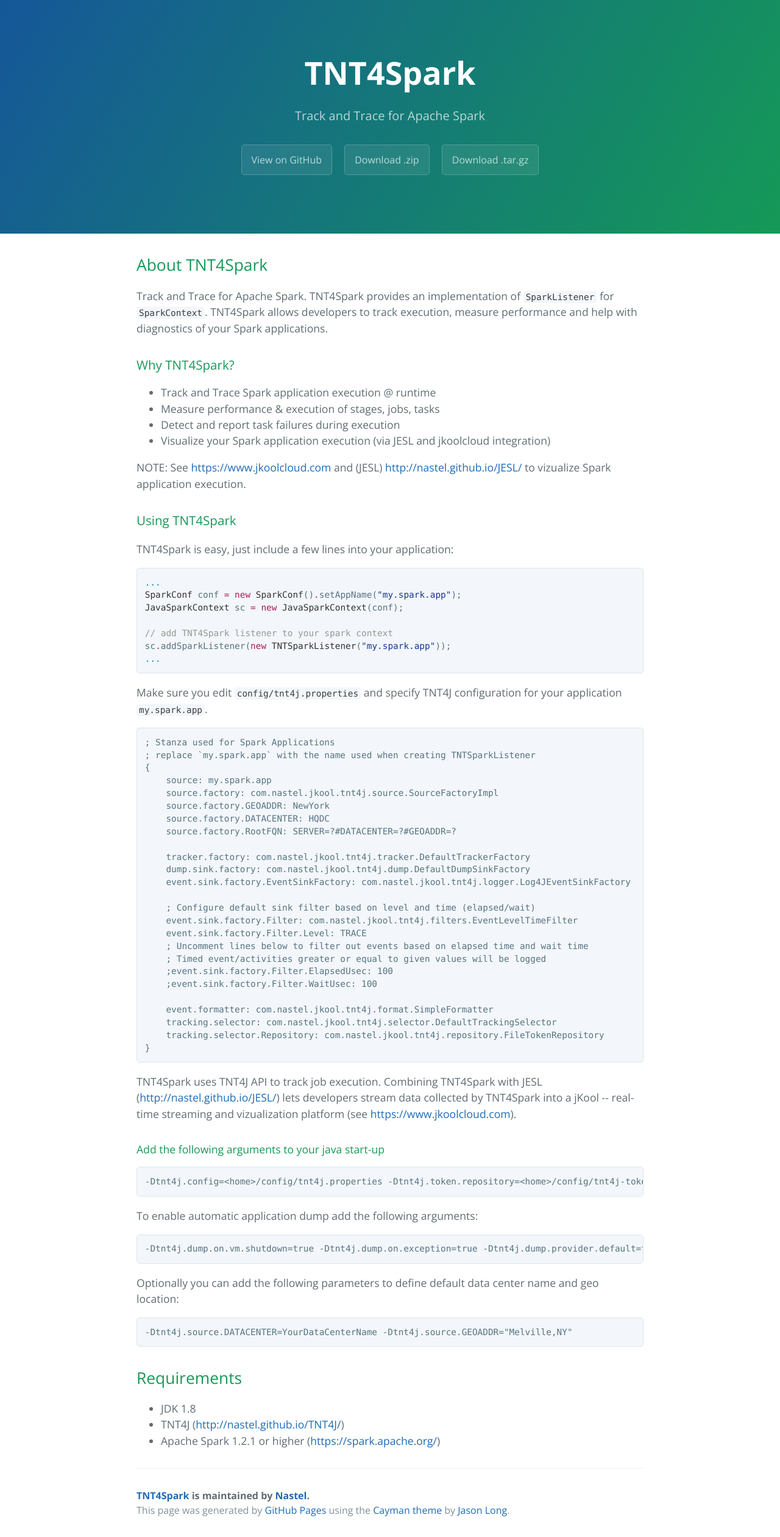
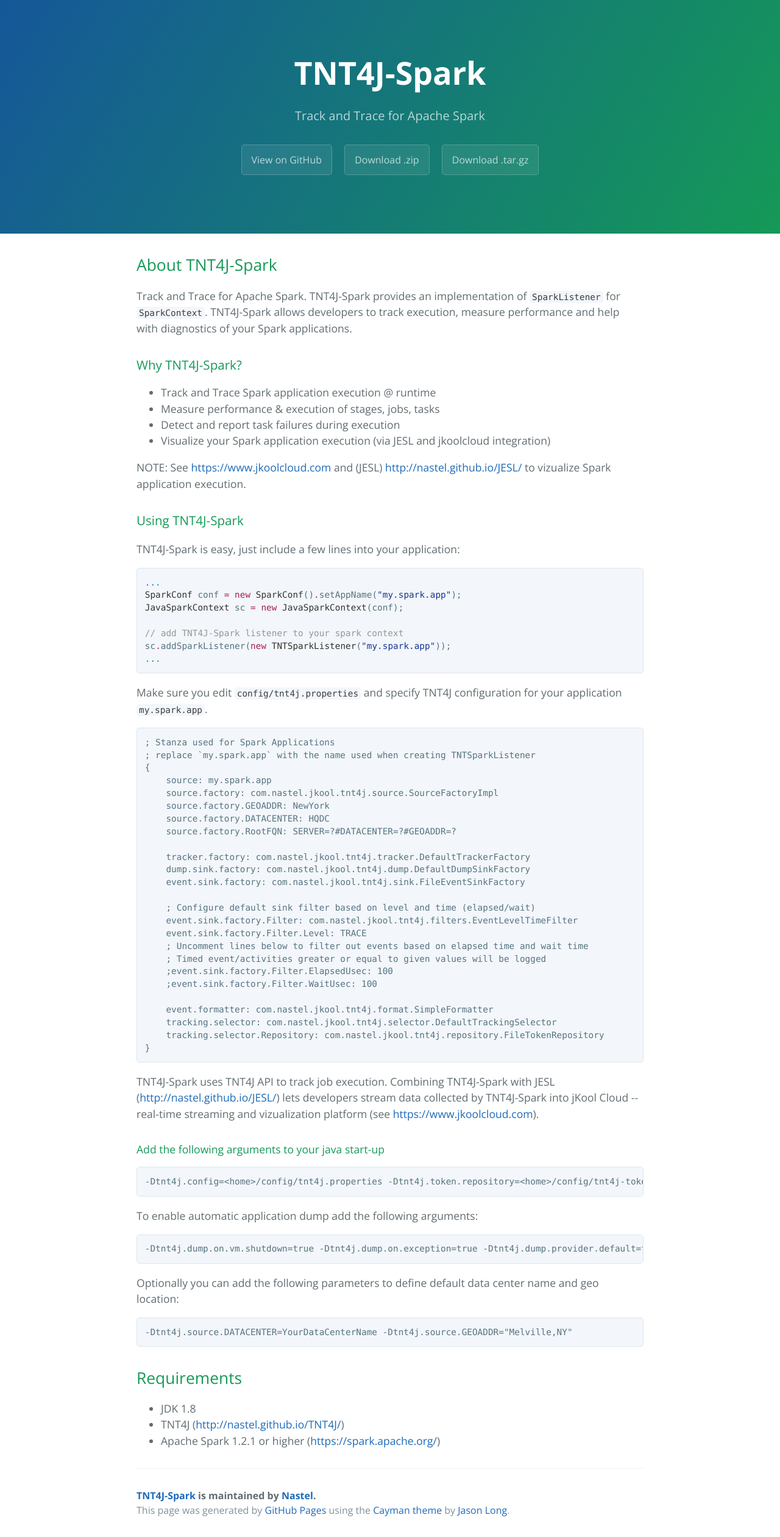
Before and after one commit to Nastel/tnt4j-spark, a plain HTML site: page index.html in a window 1280 px wide. Shown: the whole page at 61% size. Drawn offline with nearby package versions, Linux system fonts and the light colour scheme.

Commit message:
Create gh-pages branch via GitHub

```diff
--- a/index.html
+++ b/index.html
@@ -2,31 +2,31 @@
 <html lang="en-us">
   <head>
     <meta charset="UTF-8">
-    <title>TNT4Spark by Nastel</title>
+    <title>TNT4J-Spark by Nastel</title>
     <meta name="viewport" content="width=device-width, initial-scale=1">
     <link rel="stylesheet" type="text/css" href="stylesheets/normalize.css" media="screen">
-    <link href='http://fonts.googleapis.com/css?family=Open+Sans:400,700' rel='stylesheet' type='text/css'>
+    <link href='https://fonts.googleapis.com/css?family=Open+Sans:400,700' rel='stylesheet' type='text/css'>
     <link rel="stylesheet" type="text/css" href="stylesheets/stylesheet.css" media="screen">
     <link rel="stylesheet" type="text/css" href="stylesheets/github-light.css" media="screen">
   </head>
   <body>
     <section class="page-header">
-      <h1 class="project-name">TNT4Spark</h1>
+      <h1 class="project-name">TNT4J-Spark</h1>
       <h2 class="project-tagline">Track and Trace for Apache Spark</h2>
-      <a href="https://github.com/Nastel/TNT4Spark" class="btn">View on GitHub</a>
-      <a href="https://github.com/Nastel/TNT4Spark/zipball/master" class="btn">Download .zip</a>
-      <a href="https://github.com/Nastel/TNT4Spark/tarball/master" class="btn">Download .tar.gz</a>
+      <a href="https://github.com/Nastel/tnt4j-spark" class="btn">View on GitHub</a>
+      <a href="https://github.com/Nastel/tnt4j-spark/zipball/master" class="btn">Download .zip</a>
+      <a href="https://github.com/Nastel/tnt4j-spark/tarball/master" class="btn">Download .tar.gz</a>
     </section>
 
     <section class="main-content">
       <h2>
-<a id="about-tnt4spark" class="anchor" href="#about-tnt4spark" aria-hidden="true"><span class="octicon octicon-link"></span></a>About TNT4Spark</h2>
+<a id="about-tnt4j-spark" class="anchor" href="#about-tnt4j-spark" aria-hidden="true"><span class="octicon octicon-link"></span></a>About TNT4J-Spark</h2>
 
-<p>Track and Trace for Apache Spark. TNT4Spark provides an implementation of <code>SparkListener</code> for <code>SparkContext</code>.
-TNT4Spark allows developers to track execution, measure performance and help with diagnostics of your Spark applications.</p>
+<p>Track and Trace for Apache Spark. TNT4J-Spark provides an implementation of <code>SparkListener</code> for <code>SparkContext</code>.
+TNT4J-Spark allows developers to track execution, measure performance and help with diagnostics of your Spark applications.</p>
 
 <h3>
-<a id="why-tnt4spark" class="anchor" href="#why-tnt4spark" aria-hidden="true"><span class="octicon octicon-link"></span></a>Why TNT4Spark?</h3>
+<a id="why-tnt4j-spark" class="anchor" href="#why-tnt4j-spark" aria-hidden="true"><span class="octicon octicon-link"></span></a>Why TNT4J-Spark?</h3>
 
 <ul>
 <li>Track and Trace Spark application execution @ runtime</li>
@@ -38,15 +38,15 @@
 <p>NOTE: See <a href="https://www.jkoolcloud.com">https://www.jkoolcloud.com</a> and (JESL) <a href="http://nastel.github.io/JESL/">http://nastel.github.io/JESL/</a> to vizualize Spark application execution.</p>
 
 <h3>
-<a id="using-tnt4spark" class="anchor" href="#using-tnt4spark" aria-hidden="true"><span class="octicon octicon-link"></span></a>Using TNT4Spark</h3>
+<a id="using-tnt4j-spark" class="anchor" href="#using-tnt4j-spark" aria-hidden="true"><span class="octicon octicon-link"></span></a>Using TNT4J-Spark</h3>
 
-<p>TNT4Spark is easy, just include a few lines into your application:</p>
+<p>TNT4J-Spark is easy, just include a few lines into your application:</p>
 
 <div class="highlight highlight-java"><pre><span class="pl-c1">...</span>
 <span class="pl-smi">SparkConf</span> conf <span class="pl-k">=</span> <span class="pl-k">new</span> <span class="pl-smi">SparkConf</span>()<span class="pl-k">.</span>setAppName(<span class="pl-s"><span class="pl-pds">"</span>my.spark.app<span class="pl-pds">"</span></span>);
 <span class="pl-smi">JavaSparkContext</span> sc <span class="pl-k">=</span> <span class="pl-k">new</span> <span class="pl-smi">JavaSparkContext</span>(conf);
 
-<span class="pl-c">// add TNT4Spark listener to your spark context</span>
+<span class="pl-c">// add TNT4J-Spark listener to your spark context</span>
 sc<span class="pl-k">.</span>addSparkListener(<span class="pl-k">new</span> <span class="pl-smi">TNTSparkListener</span>(<span class="pl-s"><span class="pl-pds">"</span>my.spark.app<span class="pl-pds">"</span></span>));
 <span class="pl-c1">...</span></pre></div>
 
@@ -63,7 +63,7 @@
 
     tracker.factory: com.nastel.jkool.tnt4j.tracker.DefaultTrackerFactory
     dump.sink.factory: com.nastel.jkool.tnt4j.dump.DefaultDumpSinkFactory
-    event.sink.factory.EventSinkFactory: com.nastel.jkool.tnt4j.logger.Log4JEventSinkFactory
+    event.sink.factory: com.nastel.jkool.tnt4j.sink.FileEventSinkFactory
 
     ; Configure default sink filter based on level and time (elapsed/wait)
     event.sink.factory.Filter: com.nastel.jkool.tnt4j.filters.EventLevelTimeFilter
@@ -79,7 +79,7 @@
 }
 </code></pre>
 
-<p>TNT4Spark uses TNT4J API to track job execution. Combining TNT4Spark with JESL (<a href="http://nastel.github.io/JESL/">http://nastel.github.io/JESL/</a>) lets developers stream data collected by TNT4Spark into a jKool -- real-time streaming and vizualization platform (see <a href="https://www.jkoolcloud.com">https://www.jkoolcloud.com</a>). </p>
+<p>TNT4J-Spark uses TNT4J API to track job execution. Combining TNT4J-Spark with JESL (<a href="http://nastel.github.io/JESL/">http://nastel.github.io/JESL/</a>) lets developers stream data collected by TNT4J-Spark into jKool Cloud -- real-time streaming and vizualization platform (see <a href="https://www.jkoolcloud.com">https://www.jkoolcloud.com</a>). </p>
 
 <h4>
 <a id="add-the-following-arguments-to-your-java-start-up" class="anchor" href="#add-the-following-arguments-to-your-java-start-up" aria-hidden="true"><span class="octicon octicon-link"></span></a>Add the following arguments to your java start-up</h4>
@@ -107,7 +107,7 @@
 </ul>
 
       <footer class="site-footer">
-        <span class="site-footer-owner"><a href="https://github.com/Nastel/TNT4Spark">TNT4Spark</a> is maintained by <a href="https://github.com/Nastel">Nastel</a>.</span>
+        <span class="site-footer-owner"><a href="https://github.com/Nastel/tnt4j-spark">TNT4J-Spark</a> is maintained by <a href="https://github.com/Nastel">Nastel</a>.</span>
 
         <span class="site-footer-credits">This page was generated by <a href="https://pages.github.com">GitHub Pages</a> using the <a href="https://github.com/jasonlong/cayman-theme">Cayman theme</a> by <a href="https://twitter.com/jasonlong">Jason Long</a>.</span>
       </footer>
```
Also changed, not shown: params.json (+1 -1 lines).
